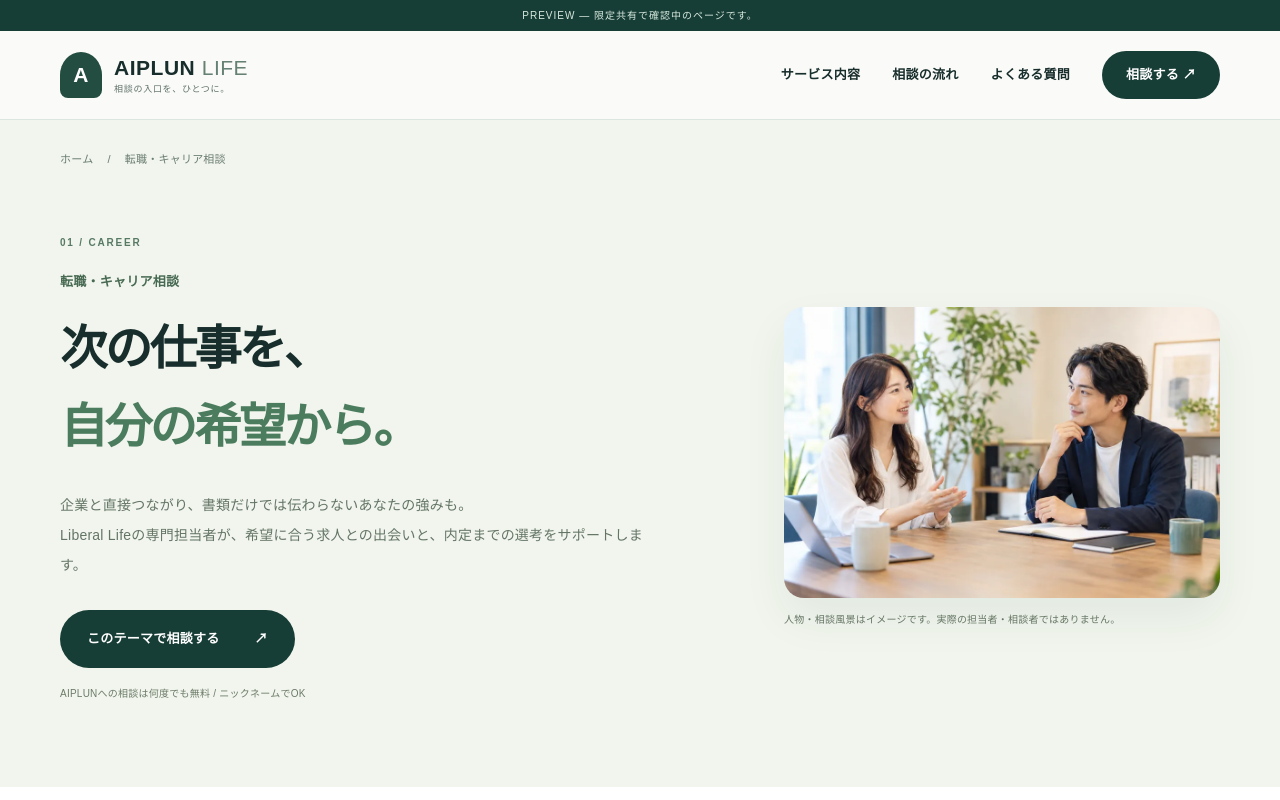
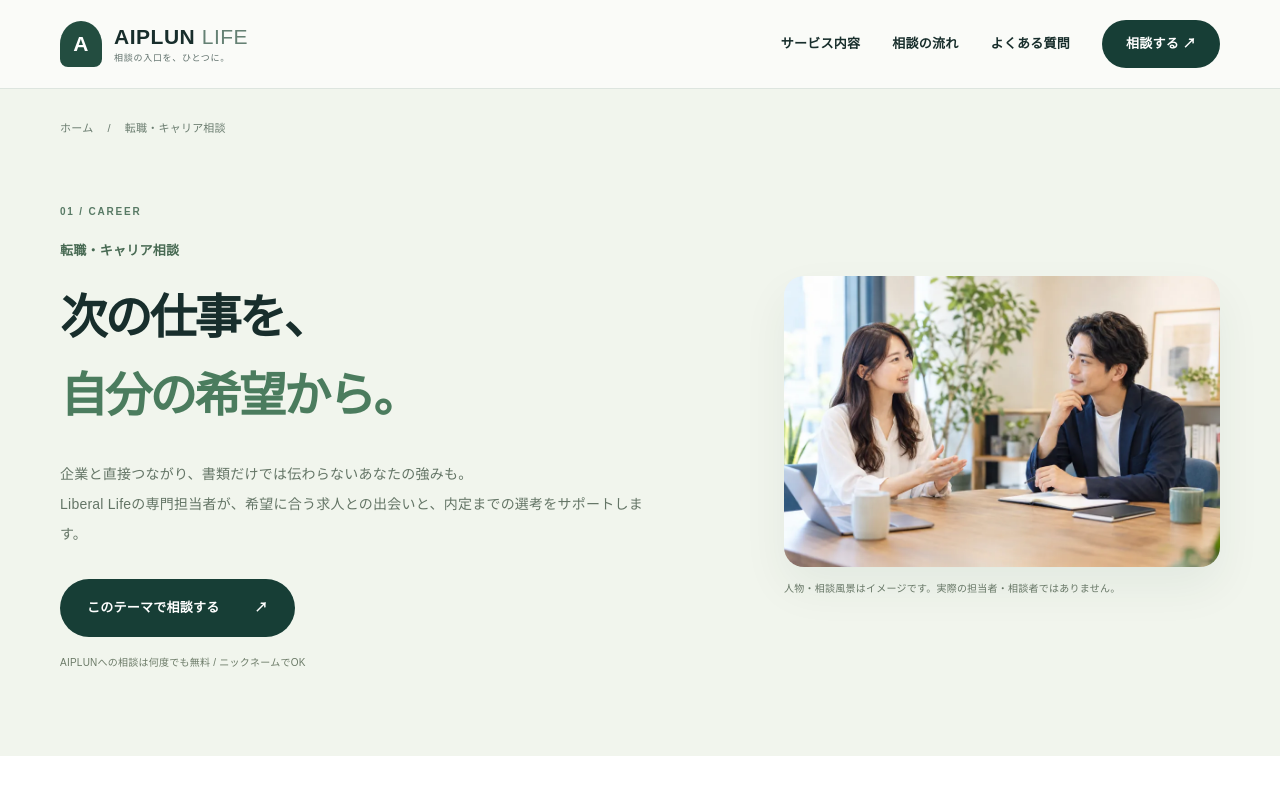
Before and after one commit to Royy817/Liberal-Life, a plain HTML site: page career.html in a window 1280 px wide. Shown: the top 800 px of the page. Drawn offline with Linux system fonts and the light colour scheme.

Commit message:
Remove preview status banners from consultation pages

```diff
--- a/career.html
+++ b/career.html
@@ -5,8 +5,7 @@
   <link rel="icon" href="./assets/icons/favicon.svg" type="image/svg+xml" sizes="any">
   <link rel="apple-touch-icon" href="./assets/icons/apple-touch-icon.png" sizes="180x180">
 </head>
-<body class="detail-page detail-career">
-<div id="preview-notice" class="preview-notice">PREVIEW — 限定共有で確認中のページです。</div><a class="skip-link" href="#main">本文へ移動</a>
+<body class="detail-page detail-career"><a class="skip-link" href="#main">本文へ移動</a>
 <header class="header"><div class="container header-inner"><a class="brand" href="./index.html" aria-label="AIPLUN LIFE トップ"><span class="brand-symbol" aria-hidden="true">A</span><span>AIPLUN<span class="brand-light"> LIFE</span><small>相談の入口を、ひとつに。</small></span></a><nav class="nav" aria-label="ページ内ナビゲーション"><a href="#support">サービス内容</a><a href="#steps">相談の流れ</a><a href="#faq">よくある質問</a><a class="nav-cta" href="./index.html?category=career#consult">相談する ↗</a></nav></div></header>
 <main id="main">
 <section class="detail-hero"><div class="container"><nav class="breadcrumbs" aria-label="パンくず"><a href="./index.html">ホーム</a><span aria-hidden="true">/</span><span aria-current="page">転職・キャリア相談</span></nav><div class="detail-hero-grid"><div><p class="eyebrow">01 / CAREER</p><p class="detail-kicker">転職・キャリア相談</p><h1>次の仕事を、<br><em>自分の希望から。</em></h1><p class="detail-lead">企業と直接つながり、書類だけでは伝わらないあなたの強みも。<br>Liberal Lifeの専門担当者が、希望に合う求人との出会いと、内定までの選考をサポートします。</p><a class="button button-dark" href="./index.html?category=career#consult">このテーマで相談する <span aria-hidden="true">↗</span></a><p class="detail-micro">AIPLUNへの相談は何度でも無料 / ニックネームでOK</p></div><figure class="detail-photo"><img src="./assets/photos/career-960.webp" srcset="./assets/photos/career-480.webp 480w, ./assets/photos/career-960.webp 960w" sizes="(max-width: 680px) calc(100vw - 44px), 520px" width="960" height="640" loading="eager" decoding="async" alt="向かい合って話を聞く転職相談のイメージ"><figcaption>人物・相談風景はイメージです。実際の担当者・相談者ではありません。</figcaption></figure></div></div></section>
--- a/script.js
+++ b/script.js
@@ -24,9 +24,6 @@
   });
   const notice = document.getElementById('preview-notice');
   if (notice) notice.hidden = config.privacyConfirmed === true;
-  if (notice && validLine && document.getElementById('consult-form')) {
-    notice.textContent = 'PREVIEW — 個人LINEに接続済みです。限定共有で動作確認中です。';
-  }
   document.querySelectorAll('[data-contact-email]').forEach(function (link) {
     link.hidden = !validEmail;
     if (validEmail) { link.textContent = email; link.href = 'mailto:' + email; }
```
Also changed, not shown: index.html (+0 -1 lines), rent.html (+1 -2 lines), utility.html (+1 -2 lines).
